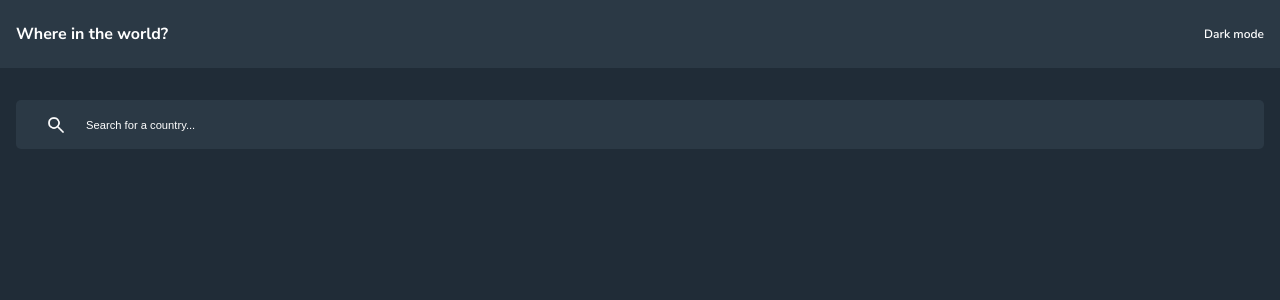
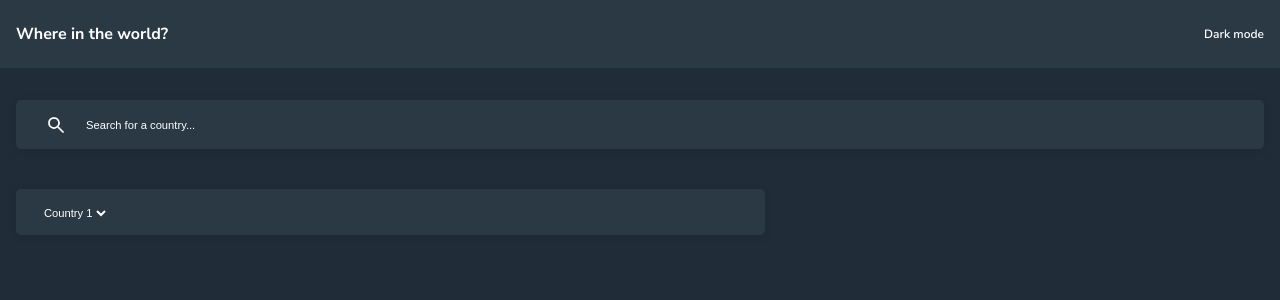
Before and after one commit to Mario-Florio/countries, a React (Create React App) app: page / in a window 1280 px wide. Shown: the top 300 px of the page. Built offline with nearby package versions, Linux system fonts and the light colour scheme; the HTML template or start-up script is replaced by a standard one.

Commit message:
feat: add basic styling for select region component

```diff
--- a/src/Components/Header/Header.css
+++ b/src/Components/Header/Header.css
@@ -7,6 +7,7 @@ header {
     padding: 0 1rem;
     height: 4.25rem;
     width: 100vw;
+    box-shadow: 0px 2px 10px rgba(0, 0, 0, 0.099);
 }
 
 header h1 {
--- a/src/Components/Main/Main.css
+++ b/src/Components/Main/Main.css
@@ -11,6 +11,7 @@ main {
     background-color: hsl(209, 23%, 22%);
     padding: .75rem 1.5rem;
     border-radius: 5px;
+    box-shadow: 0px 2px 10px rgba(0, 0, 0, 0.099);
 }
 
 .searchBar button {
@@ -37,3 +38,22 @@ main {
 .searchBar ::placeholder {
     color: hsl(0, 0%, 100%);
 }
+
+.selectRegion {
+    background-color: hsl(209, 23%, 22%);
+    padding: .75rem 1.5rem;
+    width: 60%;
+    border-radius: 5px;
+    box-shadow: 0px 2px 10px rgba(0, 0, 0, 0.099);
+}
+
+.selectRegion select {
+    font-size: .7rem;
+    background: none;
+    border: none;
+    outline: none;
+}
+
+.selectRegion option {
+    border: none;
+}
--- a/src/Components/Main/Main.js
+++ b/src/Components/Main/Main.js
@@ -5,7 +5,16 @@ import searchIcon from "./search.png";
 function Main() {
     return(
         <main>
-            <SearchBar/>
+            <div
+                style={{
+                    display: "flex",
+                    flexDirection: "column",
+                    justifyContent: "space-between",
+                    height: "135px"
+                }}>
+                <SearchBar/>
+                <SelectRegion/>
+            </div>
         </main>
     );
 }
@@ -53,3 +62,23 @@ function SearchBar() {
         </form>
     )
 }
+
+function SelectRegion() {
+    return(
+        <form>
+            <div className="selectRegion">
+                <label
+                    htmlFor="region"
+                    style={{display: "none"}}
+                >
+                    Filter by Region
+                </label>
+                <select name="region" id="region" autoComplete="on">
+                    <option value="Country 1">Country 1</option>
+                    <option value="Country 2">Country 2</option>
+                    <option value="Country 3">Country 3</option>
+                </select>
+            </div>
+        </form>
+    )
+}
```
